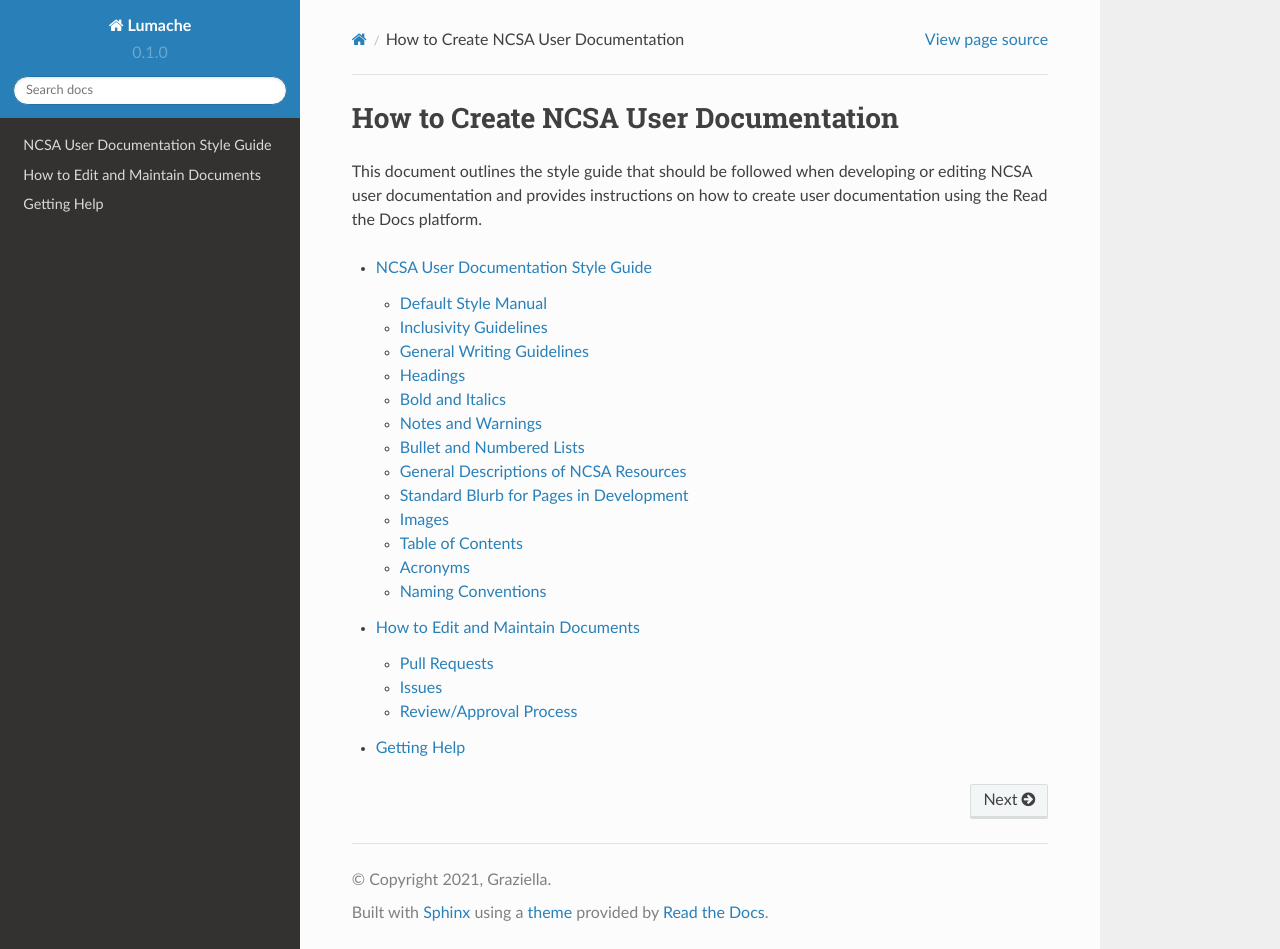
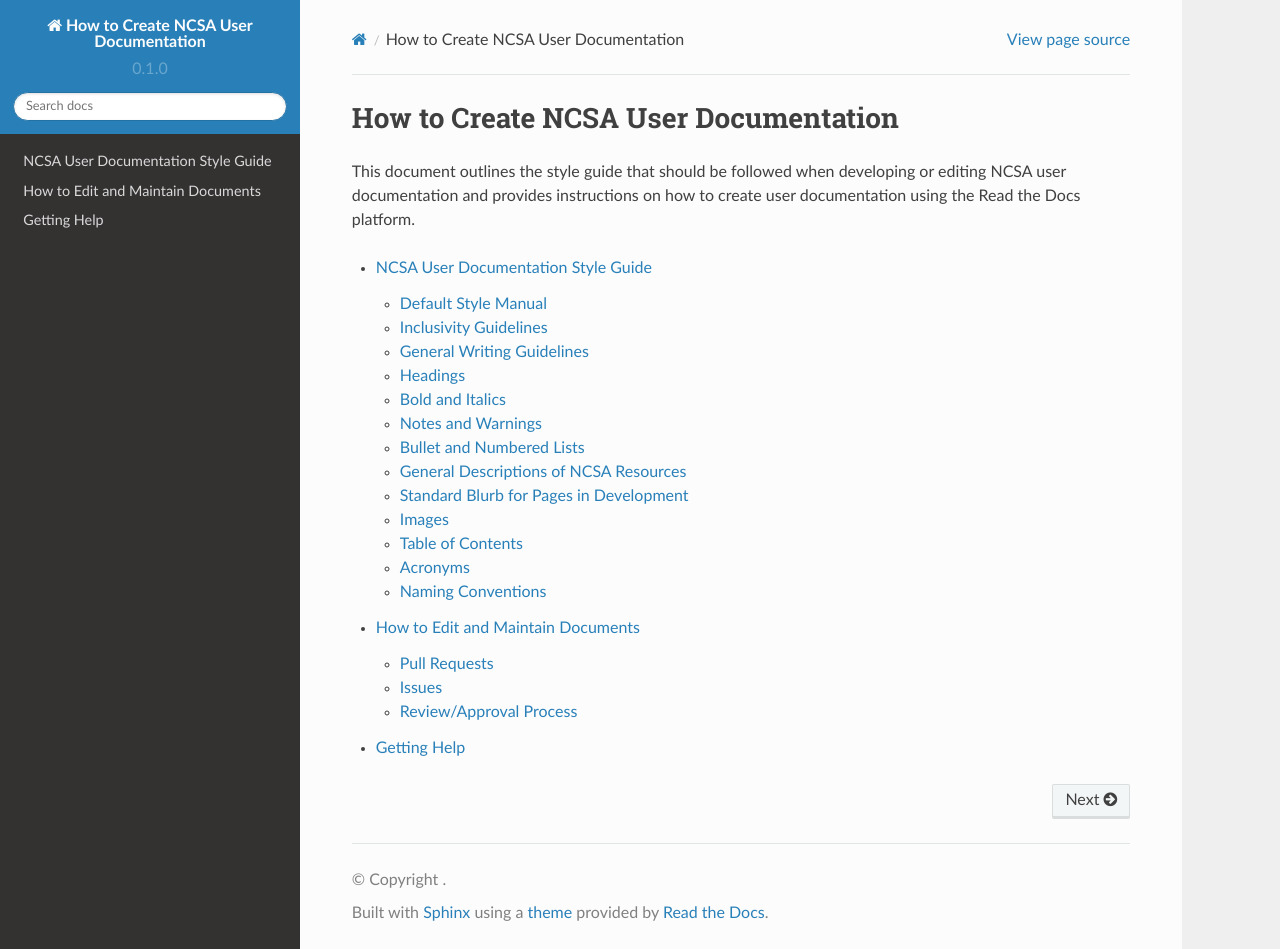
Before and after one commit to lhelms2/howto_rtd, a Sphinx documentation site: the page built from docs/source/index.rst, in a window 1280 px wide and 949 px high. Built offline with Sphinx 7.4.7 and the Read the Docs theme 2.0.0, drawn with Linux system fonts in a browser that asks for light colours; pages that are not in the unit, such as notebooks, are missing from menus.

Commit message:
Update conf.py link to custom css

```diff
--- a/docs/source/conf.py
+++ b/docs/source/conf.py
@@ -2,9 +2,9 @@
 
 # -- Project information
 
-project = 'Lumache'
-copyright = '2021, Graziella'
-author = 'Graziella'
+project = 'How to Create NCSA User Documentation'
+copyright = ' '
+author = ' '
 
 release = '0.1'
 version = '0.1.0'
@@ -26,6 +26,7 @@ intersphinx_mapping = {
 intersphinx_disabled_domains = ['std']
 
 templates_path = ['_templates']
+html_static_path = ['_static']
 
 # -- Options for HTML output
 
@@ -33,3 +34,7 @@ html_theme = 'sphinx_rtd_theme'
 
 # -- Options for EPUB output
 epub_show_urls = 'footnote'
+
+html_css_files = [
+    'css/custom.css',
+]
```
